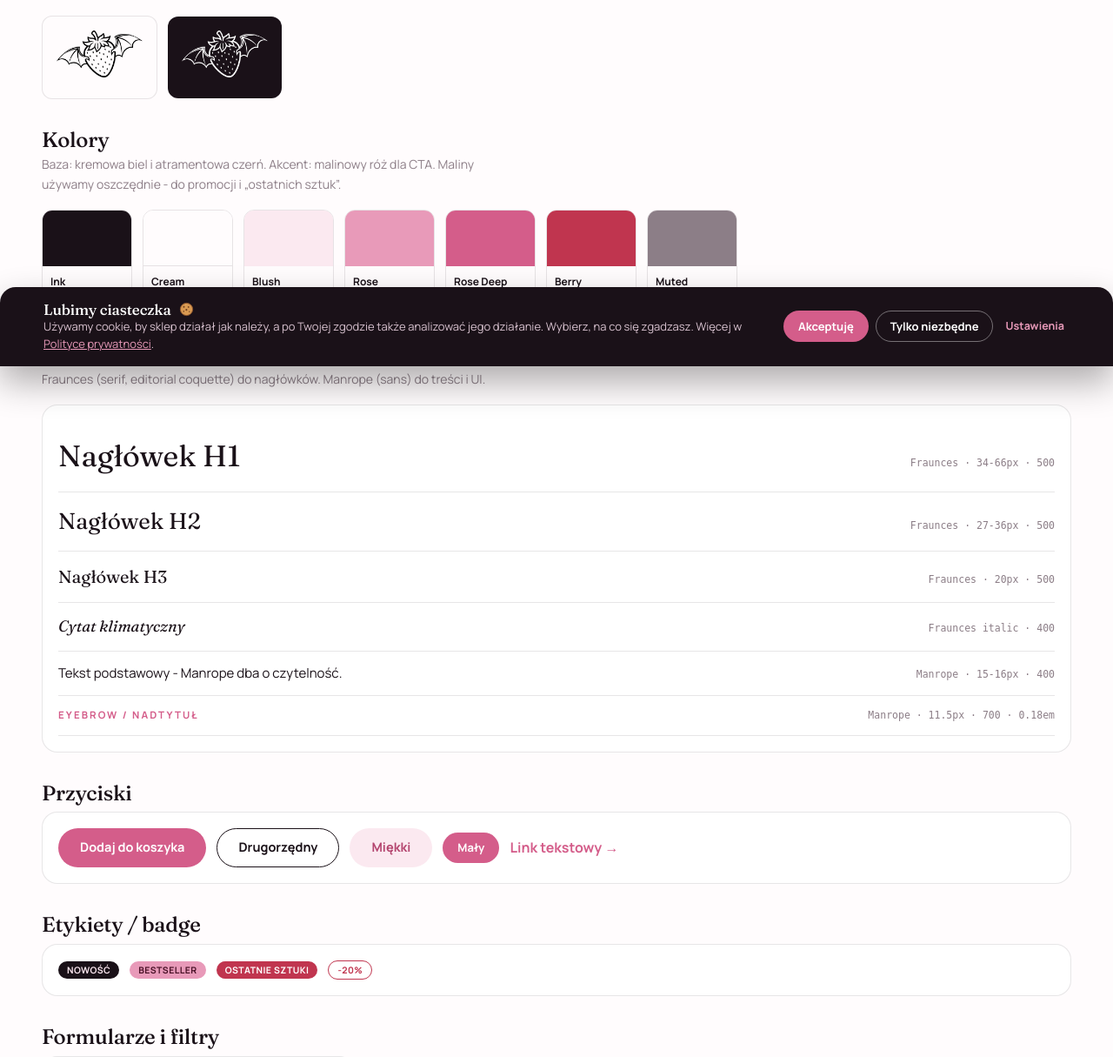
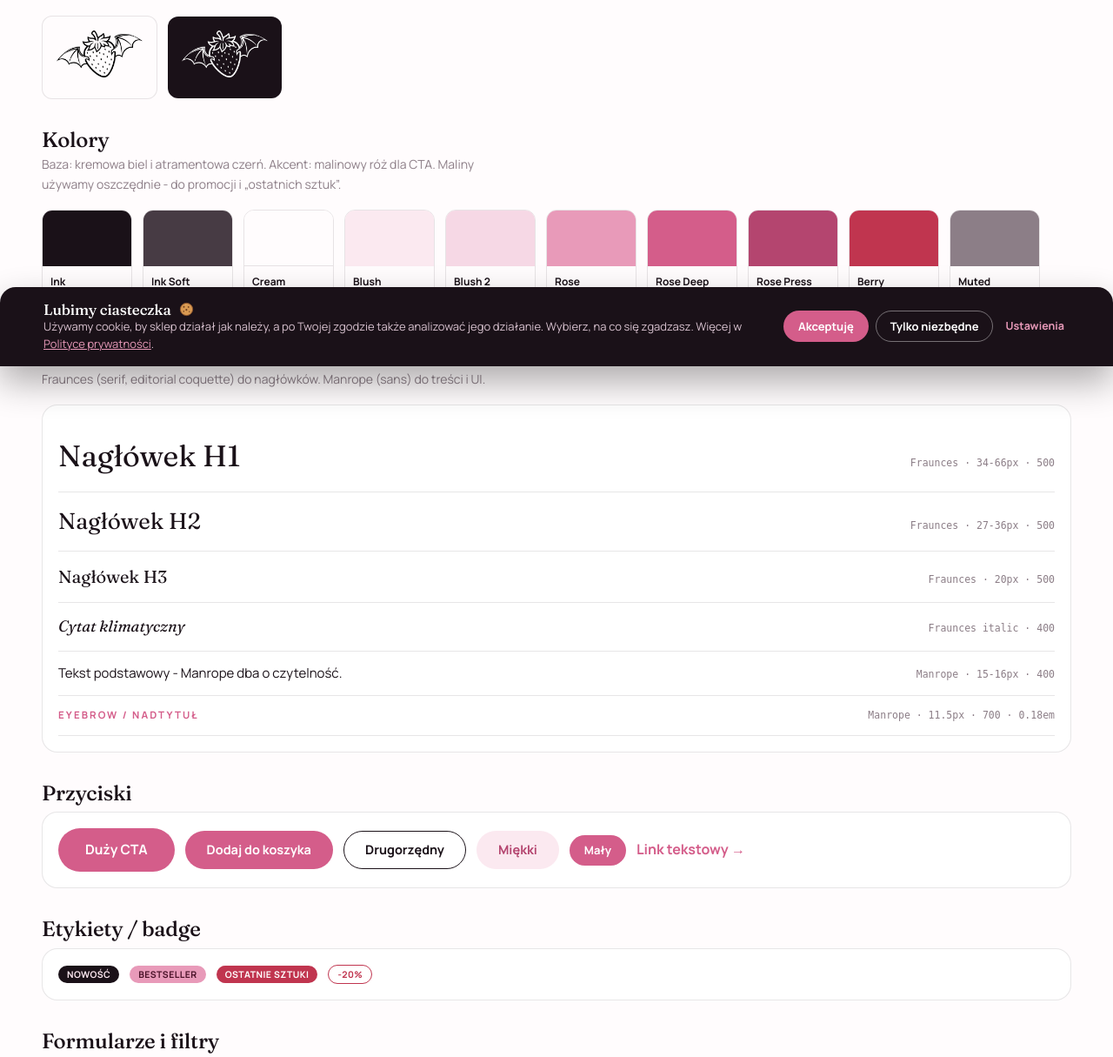
Before and after one commit to Isimis/Spooky-Strawberry, a Django app: page /design-system/ in a window 1280 px wide. Shown: the part 379-1594 px from the top of the page at 87% size. Run offline with Django 4.2, Linux system fonts and the light colour scheme; data comes from the database, SQL or seed files in the repository; data that the repository does not hold is empty.

Commit message:
Design system: naprawa kart + audyt palety i przycisków
- Karta produktu i karta estetyki nie zapadają się już (wymuszona 1 kolumna
  zamiast dziedziczonych 4/3 kolumn gridu w wąskim kontenerze)
- Paleta uzupełniona o faktycznie używane kolory: Ink Soft, Blush 2, Rose Press
- Dodany przycisk btn-lg (duży CTA, mocno używany na hero); naprawiony link tekstowy

Co-Authored-By: Claude Opus 4.8 <noreply@anthropic.com>

```diff
--- a/templates/core/design_system.html
+++ b/templates/core/design_system.html
@@ -20,10 +20,13 @@
     <p class="lead">Baza: kremowa biel i atramentowa czerń. Akcent: malinowy róż dla CTA. Maliny używamy oszczędnie - do promocji i „ostatnich sztuk”.</p>
     <div class="ds-row">
         <div class="swcard"><div class="sw" style="background:var(--ink)"></div><div class="lbl"><b>Ink</b><code>#1A1118</code></div></div>
+        <div class="swcard"><div class="sw" style="background:var(--ink-soft)"></div><div class="lbl"><b>Ink Soft</b><code>#473B44</code></div></div>
         <div class="swcard"><div class="sw" style="background:var(--cream);border-bottom:1px solid var(--line)"></div><div class="lbl"><b>Cream</b><code>#FFFCFD</code></div></div>
         <div class="swcard"><div class="sw" style="background:var(--blush)"></div><div class="lbl"><b>Blush</b><code>#FBE9F0</code></div></div>
+        <div class="swcard"><div class="sw" style="background:var(--blush-2)"></div><div class="lbl"><b>Blush 2</b><code>#F6D8E5</code></div></div>
         <div class="swcard"><div class="sw" style="background:var(--rose)"></div><div class="lbl"><b>Rose</b><code>#E89AB9</code></div></div>
         <div class="swcard"><div class="sw" style="background:var(--rose-deep)"></div><div class="lbl"><b>Rose Deep</b><code>#D45D8A</code></div></div>
+        <div class="swcard"><div class="sw" style="background:var(--rose-press)"></div><div class="lbl"><b>Rose Press</b><code>#B4456F</code></div></div>
         <div class="swcard"><div class="sw" style="background:var(--berry)"></div><div class="lbl"><b>Berry</b><code>#C0354F</code></div></div>
         <div class="swcard"><div class="sw" style="background:var(--muted)"></div><div class="lbl"><b>Muted</b><code>#8C7E87</code></div></div>
     </div>
@@ -41,11 +44,12 @@
 
     <h2>Przyciski</h2>
     <div class="demo-panel ds-row" style="align-items:center">
+        <button class="btn btn-primary btn-lg">Duży CTA</button>
         <button class="btn btn-primary">Dodaj do koszyka</button>
         <button class="btn btn-ghost">Drugorzędny</button>
         <button class="btn btn-soft">Miękki</button>
         <button class="btn btn-primary btn-sm">Mały</button>
-        <a style="color:var(--rose-deep);font-weight:700;text-decoration:none;align-self:center">Link tekstowy →</a>
+        <a href="#" style="color:var(--rose-deep);font-weight:700;text-decoration:none;align-self:center">Link tekstowy →</a>
     </div>
 
     <h2>Etykiety / badge</h2>
@@ -58,12 +62,12 @@
 
     {% if demo_product %}
     <h2>Karta produktu</h2>
-    <div class="demo-panel"><div class="pgrid" style="max-width:340px">{% include "catalog/includes/product_card.html" with product=demo_product %}</div></div>
+    <div class="demo-panel"><div class="pgrid" style="max-width:300px;grid-template-columns:1fr">{% include "catalog/includes/product_card.html" with product=demo_product %}</div></div>
     {% endif %}
 
     {% if demo_aesthetic %}
     <h2>Karta estetyki</h2>
-    <div class="demo-panel"><div class="coll-grid" style="max-width:340px">{% include "catalog/includes/aesthetic_card.html" with aesthetic=demo_aesthetic mosaic=False %}</div></div>
+    <div class="demo-panel"><div class="coll-grid" style="max-width:340px;grid-template-columns:1fr">{% include "catalog/includes/aesthetic_card.html" with aesthetic=demo_aesthetic mosaic=False %}</div></div>
     {% endif %}
 
     <h2>Formularze i filtry</h2>
```
